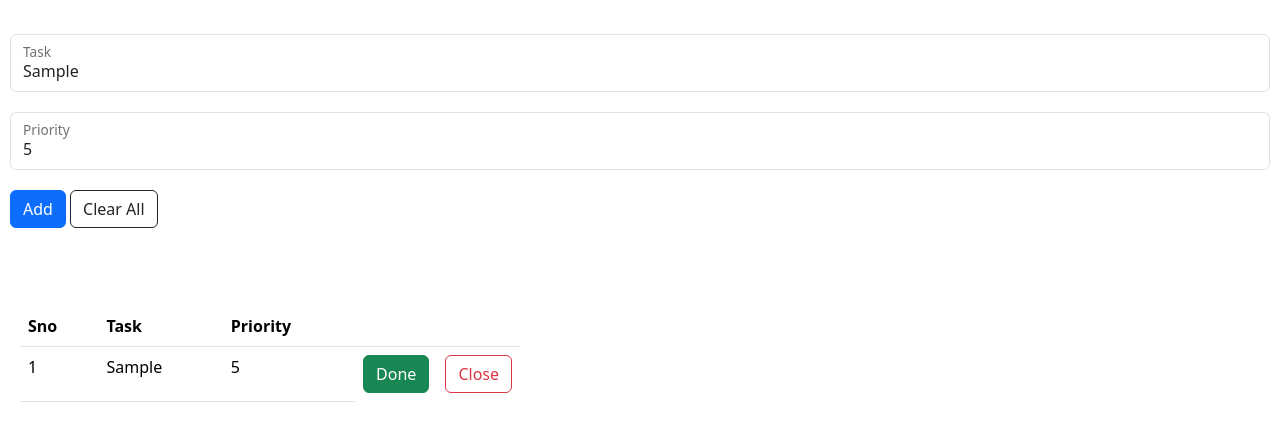
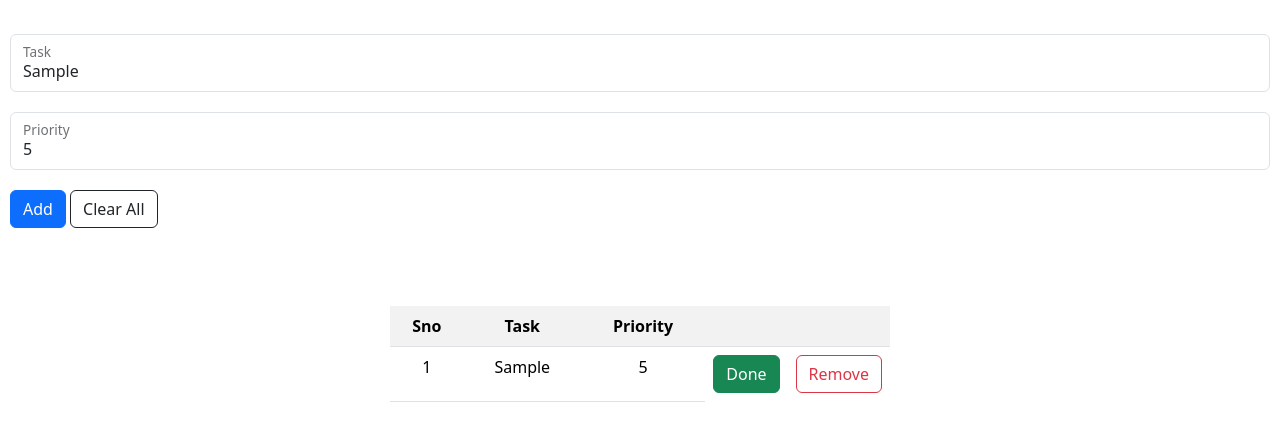
Before and after one commit to sundarakanthan/ToToDoDoDo, a website: page index.html in a window 1280 px wide. Both pictures are taken after typing "Sample", "5" into the empty fields and a click on the button "Add". Shown: the part 224-656 px from the top of the page. Drawn offline with nearby package versions, Linux system fonts and the light colour scheme.

Commit message:
Changes fixed

```diff
--- a/index.html
+++ b/index.html
@@ -9,10 +9,15 @@
 
     <link rel="stylesheet" href="path/to/font-awesome/css/font-awesome.min.css">
 
+    <link rel="preconnect" href="https://fonts.googleapis.com">
+<link rel="preconnect" href="https://fonts.gstatic.com" crossorigin>
+<link href="https://fonts.googleapis.com/css2?family=Poppins:ital,wght@0,100;0,200;0,300;0,400;0,500;0,600;0,700;0,800;0,900;1,100;1,200;1,300;1,400;1,500;1,600;1,700;1,800;1,900&display=swap" rel="stylesheet">
+
 
 
 
     <style>
+
         button{
             margin-top: 20px;
         }
@@ -22,9 +27,19 @@
             background-color: white;
         }
       .table{
+        text-align: center;
         width: 500px;
       }
-     p{font-weight: bold;}
+      th{position: sticky;top: -20px;}
+      .table-container{
+        display: flex;
+        justify-content: center;
+        /* align-items: center; */
+        max-height: 400px;
+        overflow-y: scroll;
+
+      }
+     p{font-weight: 500;font-family: "poppins";}
 
     </style>
 
@@ -67,9 +82,9 @@
     <br><br>
    <p class=" alert alert-danger" style="display:none;font-size: 14px;" id="para">Please fill out the fields.<img id="close-icon" style="cursor: pointer;" src="icons8-x.svg" height="20px"></p>
 
-    <div class="table-responsive-xl" style="padding: 20px;">
+    <div class="table-responsive-xl table-container" style="padding: 20px;">
 
-        <table class="table">
+        <table class="table table-striped">
              <tr>
                  <th>Sno</th>
                  <th>Task</th>
--- a/script.js
+++ b/script.js
@@ -32,7 +32,7 @@ let removeButton;
 
 
             removeButton.id='removeButton';
-            removeButton.innerHTML = '<button style="margin:0" class="btn btn-outline-danger">Close</button>'
+            removeButton.innerHTML = '<button style="margin:0" class="btn btn-outline-danger">Remove</button>'
 
 
             tickButton.id="tickButton";
@@ -68,22 +68,26 @@ let removeButton;
             tableRow.appendChild(removeButton);
             tableBody.appendChild(tableRow);
             }
+            let markAsDone = (task) => {
+                console.log(task);
+       }
+
+        //Mark a task as done(strikethrough) for each task when button is clicked
+    //Remove the specific task using button.
+    let removeTask = (event) => {
+        let taskRow = event.target.closest('tr')
+        taskRow.remove();
+
+        // You may need to adjust the sno variable if you want to maintain sequential numbering after deletion
+        // sno--;
     }
 
-    //Mark a task as done(strikethrough) for each task when button is clicked
-    let markAsDone = (task) => {
-                 console.log(task);
-        }
-        tickButton.addEventListener("click",markAsDone);
+       tickButton.addEventListener("click",markAsDone);
+       removeButton.addEventListener("click",removeTask);
 
-        //Remove the specific task using button.
-        let removeTask = () =>{
+    }
 
-           event.preventDefault();
-           let row = document.getElementById('row')
-            row.remove();
-            sno = 1;
-        }
+
 
         //No changes here
         let clearEverything = () =>{
```
